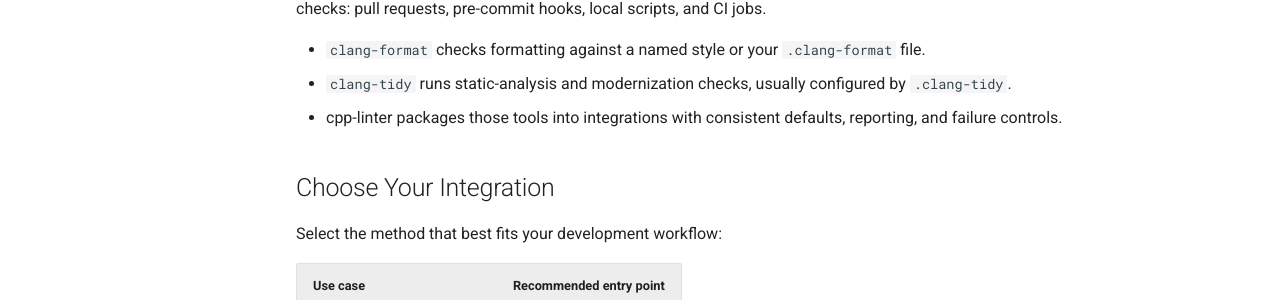
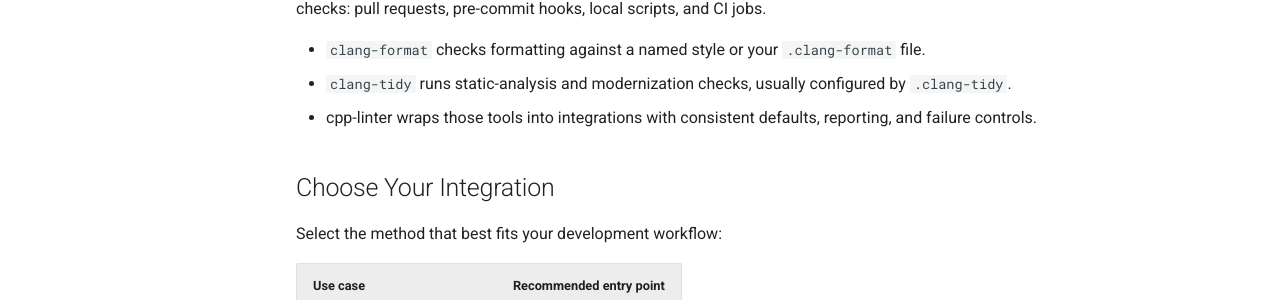
Before and after one commit to cpp-linter/cpp-linter.github.io, an MkDocs documentation site: the page built from docs/getting-started.md, in a window 1280 px wide and 900 px high. Shown: the part 374-674 px from the top of the window. Built offline with MkDocs 1.6.1 and Material for MkDocs 9.7.7, drawn with Linux system fonts in a browser that asks for light colours.

Commit message:
Update getting-started.md
Co-authored-by: Brendan <2bndy5@gmail.com>

```diff
--- a/docs/getting-started.md
+++ b/docs/getting-started.md
@@ -8,7 +8,7 @@ cpp-linter connects the standard LLVM linting tools, `clang-format` and `clang-t
 
 - `clang-format` checks formatting against a named style or your `.clang-format` file.
 - `clang-tidy` runs static-analysis and modernization checks, usually configured by `.clang-tidy`.
-- cpp-linter packages those tools into integrations with consistent defaults, reporting, and failure controls.
+- cpp-linter wraps those tools into integrations with consistent defaults, reporting, and failure controls.
 
 ## Choose Your Integration
 
```
